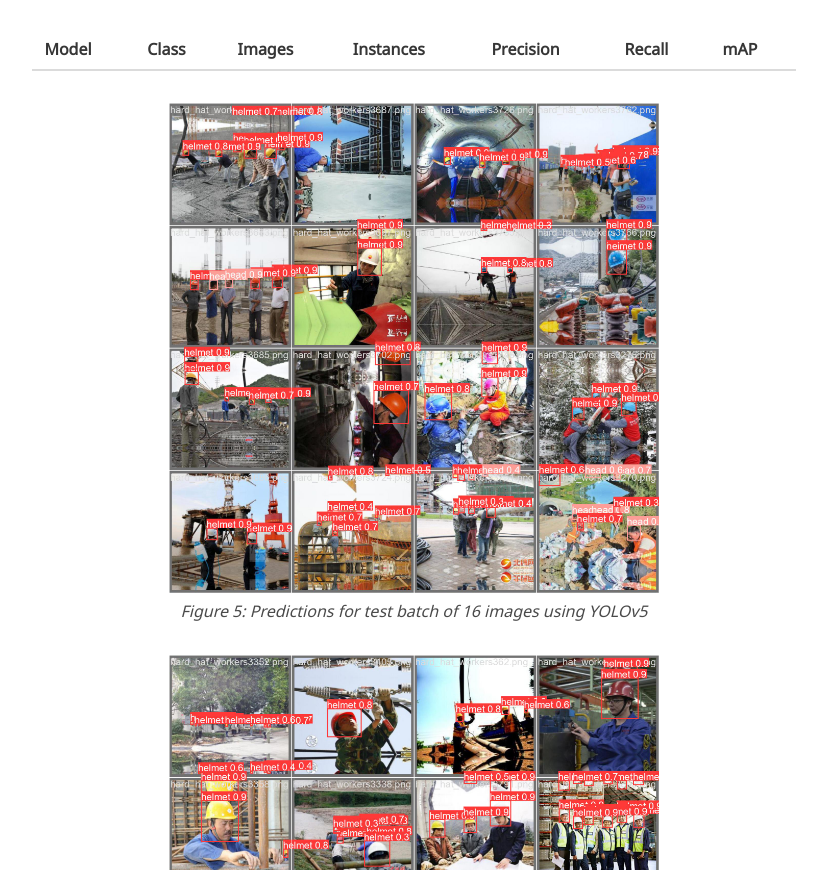
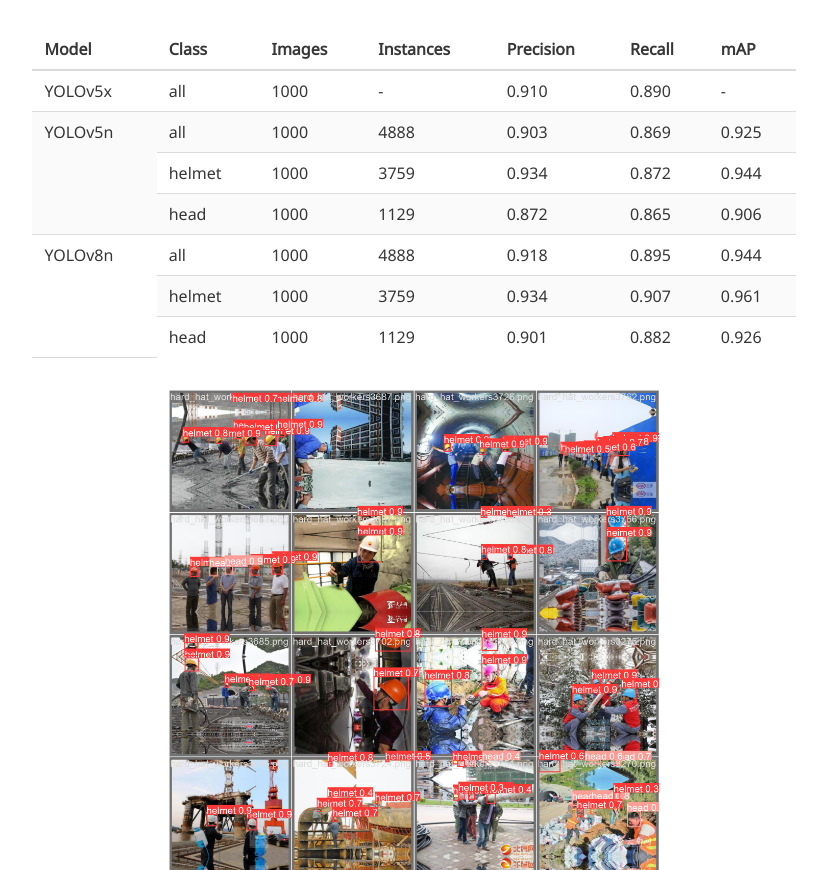
Before and after one commit to EleannaPanagiotou/ECE766-HelmetDetection, a plain HTML site: page index.html in a window 1280 px wide. Shown: the part 6541-7411 px from the top of the page, without its empty margins (226-1053 px from the left). Drawn offline with nearby package versions, Linux system fonts and the light colour scheme; some icons are missing; a web font is replaced by a local one.

Commit message:
Update index.html

```diff
--- a/index.html
+++ b/index.html
@@ -273,7 +273,66 @@
               </tr>
             </thead>
             <tbody>
-              <!-- Table rows here -->
+              <!-- Table rows -->
+              <tr>
+                <td>YOLOv5x</td>
+                <td>all</td>
+                <td>1000</td>
+                <td>-</td>
+                <td>0.910</td>
+                <td>0.890</td>
+                <td>-</td>
+              </tr>
+              <tr>
+                <td rowspan="3">YOLOv5n</td>
+                <td>all</td>
+                <td>1000</td>
+                <td>4888</td>
+                <td>0.903</td>
+                <td>0.869</td>
+                <td>0.925</td>
+              </tr>
+              <tr>
+                <td>helmet</td>
+                <td>1000</td>
+                <td>3759</td>
+                <td>0.934</td>
+                <td>0.872</td>
+                <td>0.944</td>
+              </tr>
+              <tr>
+                <td>head</td>
+                <td>1000</td>
+                <td>1129</td>
+                <td>0.872</td>
+                <td>0.865</td>
+                <td>0.906</td>
+              </tr>
+              <tr>
+                <td rowspan="3">YOLOv8n</td>
+                <td>all</td>
+                <td>1000</td>
+                <td>4888</td>
+                <td>0.918</td>
+                <td>0.895</td>
+                <td>0.944</td>
+              </tr>
+              <tr>
+                <td>helmet</td>
+                <td>1000</td>
+                <td>3759</td>
+                <td>0.934</td>
+                <td>0.907</td>
+                <td>0.961</td>
+              </tr>
+              <tr>
+                <td>head</td>
+                <td>1000</td>
+                <td>1129</td>
+                <td>0.901</td>
+                <td>0.882</td>
+                <td>0.926</td>
+              </tr>
             </tbody>
           </table>
           <figure>
```
